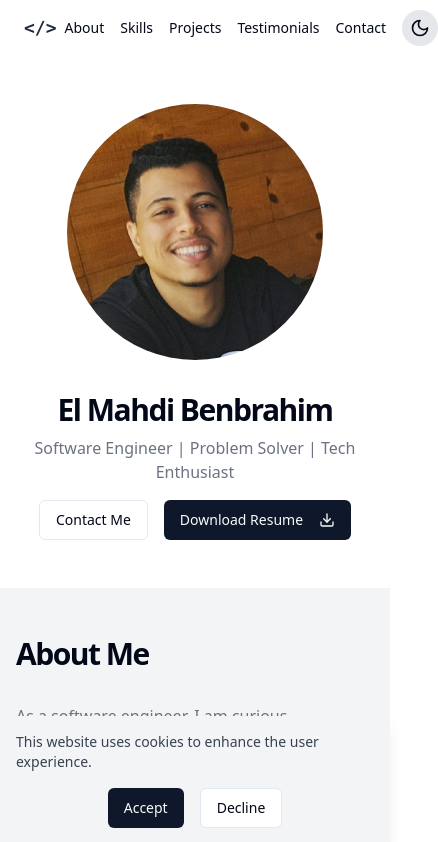
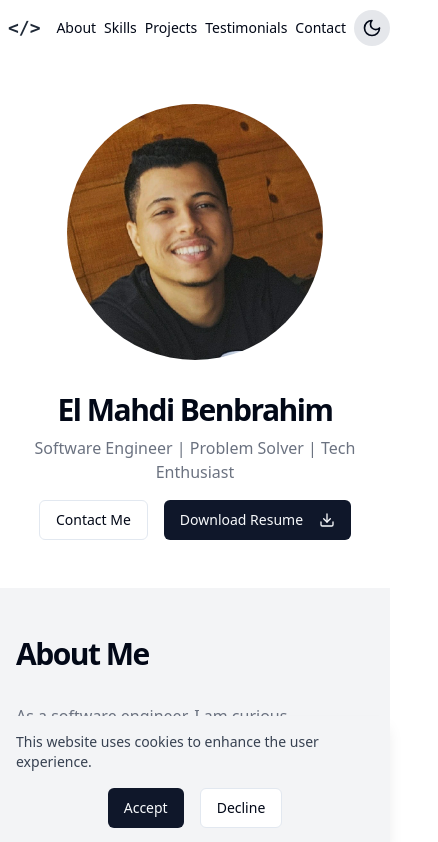
Before and after one commit to elmahdiben119/portfolio, a Next.js app: page / in a window 390 px wide. Shown: the top 842 px of the page, 438 px wide, since content can reach past the window. Built offline with nearby package versions, Linux system fonts and the light colour scheme.

Commit message:
Update Update sm Nav

```diff
--- a/src/app/components/Portfolio.tsx
+++ b/src/app/components/Portfolio.tsx
@@ -290,14 +290,14 @@ export default function Portfolio() {
       <div className={`flex flex-col min-h-[100dvh] ${darkMode ? 'dark' : ''}`}>
         <canvas ref={canvasRef} className="fixed inset-0 z-0" />
         <div className="relative z-10 flex flex-col min-h-[100dvh] bg-white bg-opacity-90 dark:bg-gray-900 dark:bg-opacity-90">
-          <header className="px-4 lg:px-6 h-14 flex items-center">
+          <header className="sm:px-1 md:px-4 lg:px-6 h-14 flex items-center">
             <Link className="flex items-center justify-center" href="#">
               <span className="sr-only">El Mahdi Benbrahim</span>
               <span className="font-mono text-lg font-bold text-gray-800 dark:text-gray-200 px-2 py-1 rounded">
                 {'</>'}
               </span>
             </Link>
-            <nav className="ml-auto flex gap-4 sm:gap-6 items-center">
+            <nav className="ml-auto flex gap-2 sm:gap-6 items-center">
               <button onClick={() => scrollToSection('about')} className="text-sm font-medium hover:underline underline-offset-4">
                 About
               </button>
```
Also changed, not shown: 1 other file (tests, documents, lock files or other folders).
